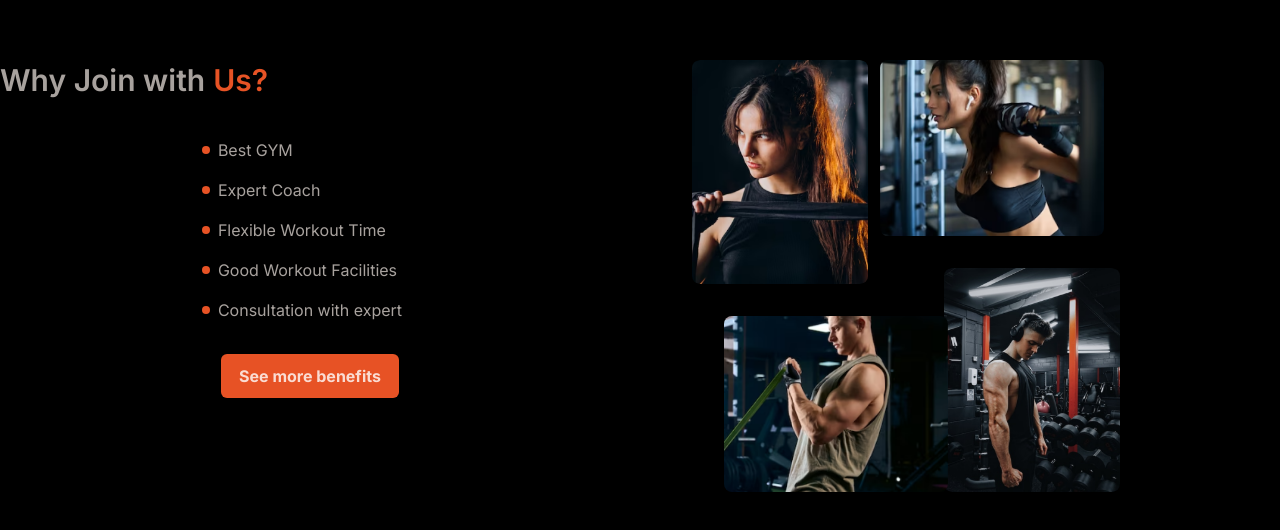
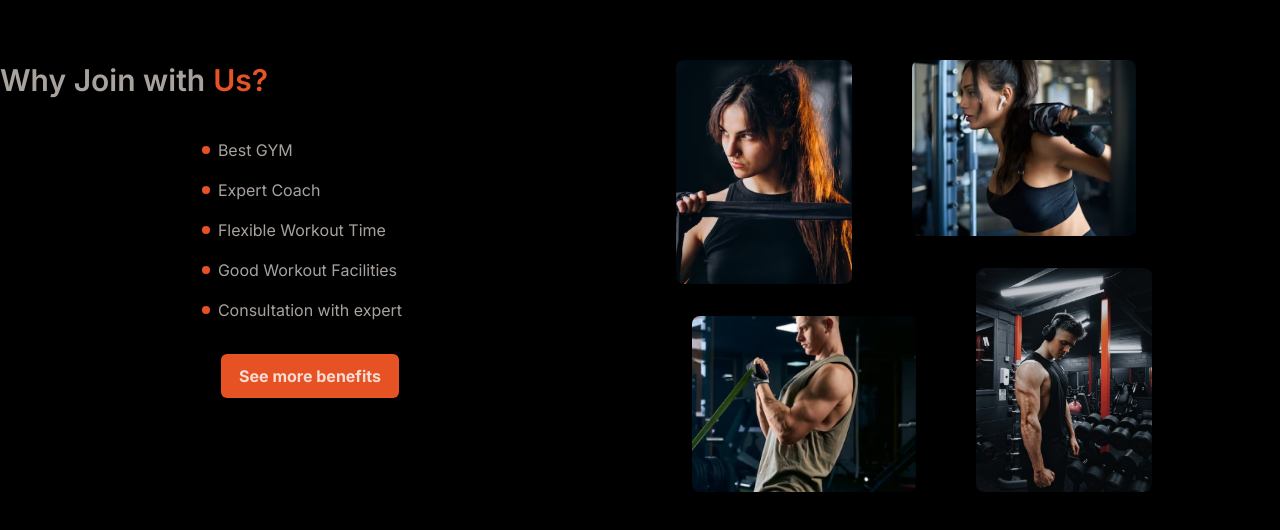
Before and after one commit to luisalmenarez/fitTrainer-web, a Next.js app: page / in a window 1280 px wide. Shown: the part 3370-3900 px from the top of the page. Built offline with nearby package versions, Linux system fonts and the light colour scheme.

Commit message:
Adding correction to the 'about' section

```diff
--- a/components/about.tsx
+++ /dev/null
@@ -1,73 +0,0 @@
-import Container from "@/components/shared/container";
-import Title from "@/components/ui/tite";
-import ItemAbout from "./ui/ul-item-about";
-import ButtonPrimary from "./ui/button-primary";
-import Image from "next/image";
-
-const AboutSection = () => {
-  return (
-    <section
-      id="about"
-      className="about__section min-h-screen flex items-center justify-center">
-      <Container>
-        <Title title="Why Join with" titleColor="Us?" />
-        <div className="flex flex-col lg:flex-row items-center justify-between gap-10">
-          <section className="flex flex-1 flex-col items-center gap-8">
-            <ul className="flex flex-col gap-4">
-              <ItemAbout text="Best GYM" />
-              <ItemAbout text="Expert Coach" />
-              <ItemAbout text="Flexible Workout Time" />
-              <ItemAbout text="Good Workout Facilities" />
-              <ItemAbout text="Consultation with expert" />
-            </ul>
-            <ButtonPrimary type="button" text="See more benefits" />
-          </section>
-          <section className="relative flex flex-col lg:flex-row flex-1 items-center justify-center gap-10">
-            <div className="lg:absolute -top-52 left-8">
-              <article className="relative w-[80vw] lg:w-44 h-56">
-                <Image
-                  src="/images/trainer-1.png"
-                  alt="Image Trainer"
-                  fill
-                  className="object-cover rounded-lg shadow-xl"
-                />
-              </article>
-            </div>
-            <div className="lg:absolute top-0 right-40">
-              <article className="relative w-[80vw] lg:w-44 h-56">
-                <Image
-                  src="/images/trainer-2.png"
-                  alt="Image Trainer"
-                  fill
-                  className="object-cover rounded-lg shadow-xl"
-                />
-              </article>
-            </div>
-            <div className="lg:absolute top-12 left-16">
-              <article className="relative w-[80vw] lg:w-56 h-44">
-                <Image
-                  src="/images/trainer-3.png"
-                  alt="Image Trainer"
-                  fill
-                  className="object-cover rounded-lg shadow-xl "
-                />
-              </article>
-            </div>
-            <div className="lg:absolute -top-52 right-44">
-              <article className="relative w-[80vw] lg:w-56 h-44">
-                <Image
-                  src="/images/trainer-4.png"
-                  alt="Image Trainer"
-                  fill
-                  className="object-cover rounded-lg shadow-xl"
-                />
-              </article>
-            </div>
-          </section>
-        </div>
-      </Container>
-    </section>
-  );
-};
-
-export default AboutSection;
--- /dev/null
+++ b/components/about/index.tsx
@@ -0,0 +1,22 @@
+import Container from "@/components/shared/container";
+import Title from "@/components/ui/tite";
+import SectionList from "./sections/sections-list";
+import SectionImage from "./sections/section-image";
+
+const AboutSection = () => {
+  return (
+    <section
+      id="about"
+      className="about__section min-h-screen flex items-center justify-center">
+      <Container>
+        <Title title="Why Join with" titleColor="Us?" />
+        <div className="flex flex-col lg:flex-row items-center justify-between gap-10">
+          <SectionList />
+          <SectionImage />
+        </div>
+      </Container>
+    </section>
+  );
+};
+
+export default AboutSection;
--- /dev/null
+++ b/components/about/sections/section-image.tsx
@@ -0,0 +1,50 @@
+import Image from "next/image";
+
+const SectionImage = () => {
+  return (
+    <section className="relative flex flex-col lg:flex-row flex-1 items-center justify-center gap-10">
+      <div className="lg:absolute -top-52 left-4">
+        <article className="relative w-[80vw] lg:w-44 h-56">
+          <Image
+            src="/images/trainer-1.png"
+            alt="Image Trainer"
+            fill
+            className="object-cover rounded-lg shadow-xl"
+          />
+        </article>
+      </div>
+      <div className="lg:absolute top-0 right-32">
+        <article className="relative w-[80vw] lg:w-44 h-56">
+          <Image
+            src="/images/trainer-2.png"
+            alt="Image Trainer"
+            fill
+            className="object-cover rounded-lg shadow-xl"
+          />
+        </article>
+      </div>
+      <div className="lg:absolute top-12 left-8">
+        <article className="relative w-[80vw] lg:w-56 h-44">
+          <Image
+            src="/images/trainer-3.png"
+            alt="Image Trainer"
+            fill
+            className="object-cover rounded-lg shadow-xl "
+          />
+        </article>
+      </div>
+      <div className="lg:absolute -top-52 right-36">
+        <article className="relative w-[80vw] lg:w-56 h-44">
+          <Image
+            src="/images/trainer-4.png"
+            alt="Image Trainer"
+            fill
+            className="object-cover rounded-lg shadow-xl"
+          />
+        </article>
+      </div>
+    </section>
+  );
+};
+
+export default SectionImage;
--- /dev/null
+++ b/components/about/sections/sections-list.tsx
@@ -0,0 +1,19 @@
+import ItemAbout from "@/components/ui/ul-item-about";
+import ButtonPrimary from "@/components/ui/button-primary";
+
+const SectionList = () => {
+  return (
+    <section className="flex flex-1 flex-col items-center gap-8">
+      <ul className="flex flex-col gap-4">
+        <ItemAbout text="Best GYM" />
+        <ItemAbout text="Expert Coach" />
+        <ItemAbout text="Flexible Workout Time" />
+        <ItemAbout text="Good Workout Facilities" />
+        <ItemAbout text="Consultation with expert" />
+      </ul>
+      <ButtonPrimary type="button" text="See more benefits" />
+    </section>
+  );
+};
+
+export default SectionList;
```
